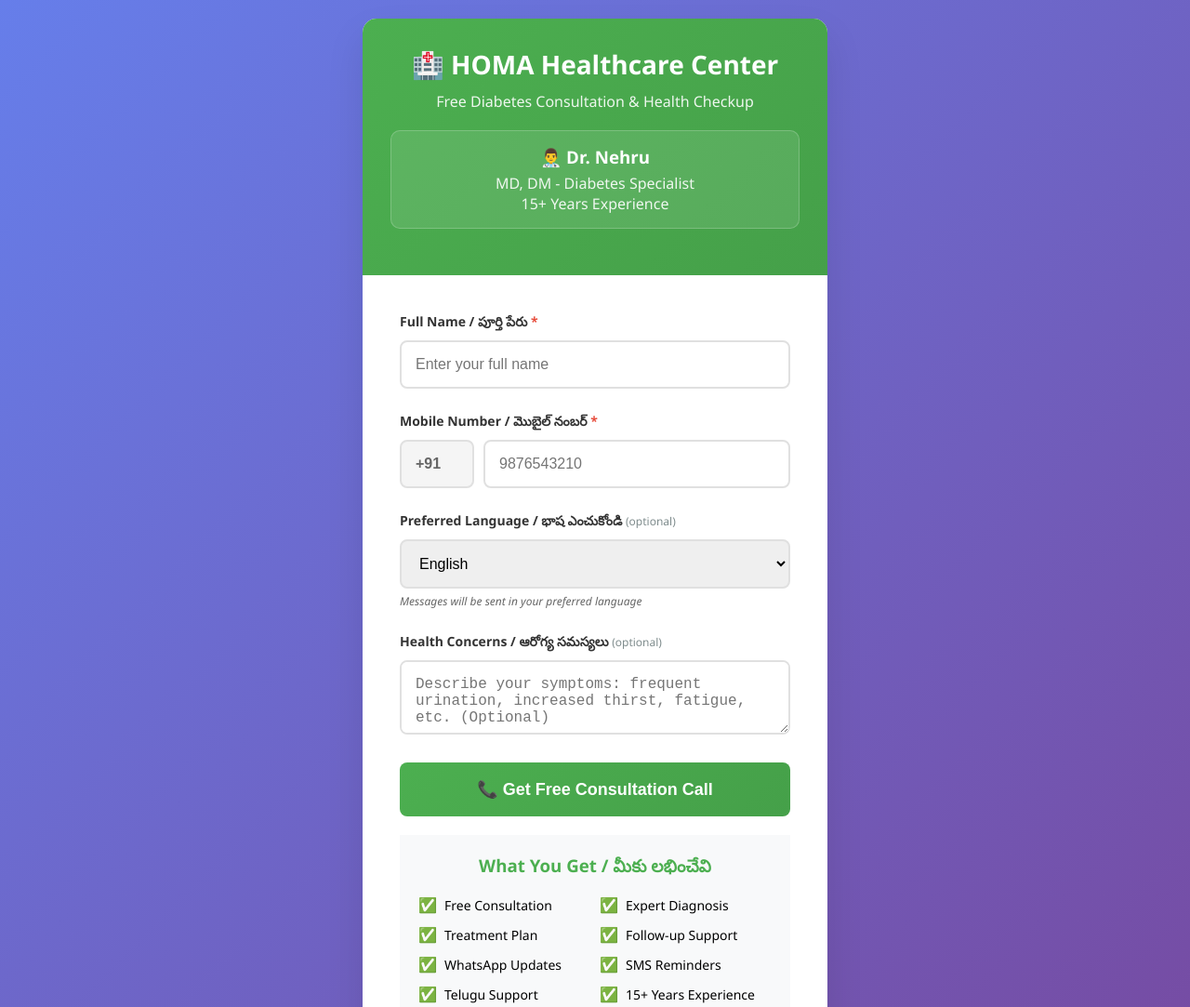
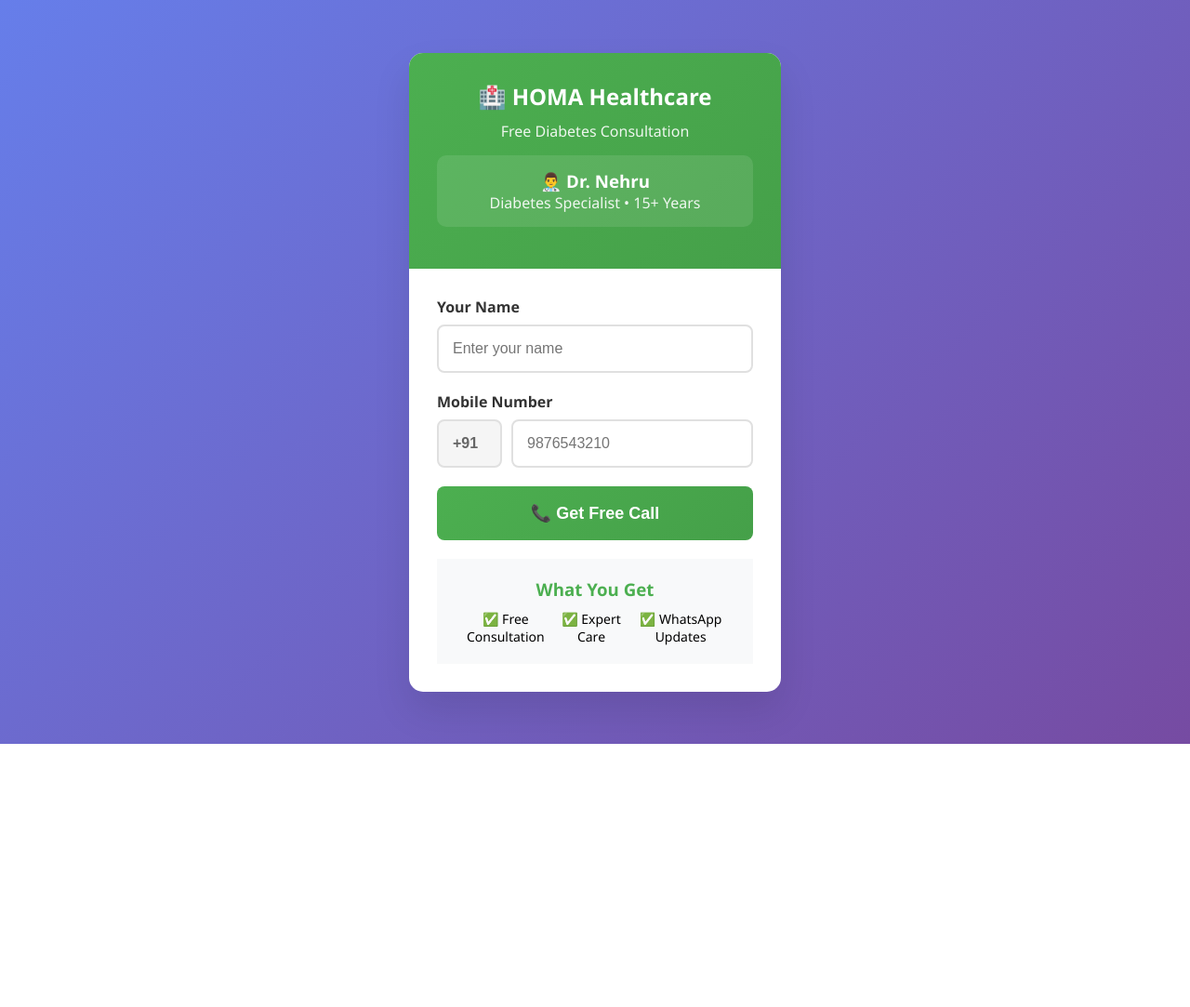
Before and after one commit to muddusurendranehru/fb-lead-sms-telegram-system, a website: page public/index.html in a window 1280 px wide. Shown: the top 1083 px of the page at 93% size. After the commit the page ends 800 px from the top, so only its background shows below. Drawn offline with Linux system fonts and the light colour scheme.

Commit message:
Update index.html

```diff
--- a/public/index.html
+++ b/public/index.html
@@ -3,7 +3,7 @@
 <head>
     <meta charset="UTF-8">
     <meta name="viewport" content="width=device-width, initial-scale=1.0">
-    <title>HOMA Healthcare - Free Diabetes Consultation</title>
+    <title>HOMA Healthcare - Free Consultation</title>
     <style>
         * {
             margin: 0;
@@ -12,7 +12,7 @@
         }
 
         body {
-            font-family: 'Segoe UI', Tahoma, Geneva, Verdana, sans-serif;
+            font-family: 'Segoe UI', sans-serif;
             background: linear-gradient(135deg, #667eea 0%, #764ba2 100%);
             min-height: 100vh;
             display: flex;
@@ -25,7 +25,7 @@
             background: white;
             border-radius: 15px;
             box-shadow: 0 20px 40px rgba(0,0,0,0.1);
-            max-width: 500px;
+            max-width: 400px;
             width: 100%;
             overflow: hidden;
         }
@@ -38,33 +38,27 @@
         }
 
         .header h1 {
-            font-size: 28px;
+            font-size: 24px;
             margin-bottom: 10px;
         }
 
         .header p {
-            font-size: 16px;
             opacity: 0.9;
         }
 
         .doctor-info {
             background: rgba(255,255,255,0.1);
-            margin: 20px 0;
+            margin: 15px 0;
             padding: 15px;
             border-radius: 10px;
-            border: 1px solid rgba(255,255,255,0.2);
-        }
-
-        .doctor-info h3 {
-            margin-bottom: 5px;
         }
 
         .form-container {
-            padding: 40px;
+            padding: 30px;
         }
 
         .form-group {
-            margin-bottom: 25px;
+            margin-bottom: 20px;
         }
 
         label {
@@ -72,20 +66,9 @@
             margin-bottom: 8px;
             font-weight: 600;
             color: #333;
-            font-size: 14px;
         }
 
-        .required {
-            color: #e74c3c;
-        }
-
-        .optional {
-            color: #7f8c8d;
-            font-weight: 400;
-            font-size: 12px;
-        }
-
-        input, select, textarea {
+        input {
             width: 100%;
             padding: 15px;
             border: 2px solid #e0e0e0;
@@ -94,14 +77,9 @@
             transition: border-color 0.3s;
         }
 
-        input:focus, select:focus, textarea:focus {
+        input:focus {
             outline: none;
             border-color: #4CAF50;
-        }
-
-        textarea {
-            resize: vertical;
-            min-height: 80px;
         }
 
         .phone-input {
@@ -110,7 +88,7 @@
         }
 
         .country-code {
-            width: 80px;
+            width: 70px;
             background: #f5f5f5;
             color: #666;
             font-weight: bold;
@@ -119,14 +97,14 @@
         .submit-btn {
             background: linear-gradient(135deg, #4CAF50, #45a049);
             color: white;
-            padding: 18px 40px;
+            padding: 18px;
             border: none;
             border-radius: 8px;
             font-size: 18px;
             font-weight: 600;
             cursor: pointer;
+            width: 100%;
             transition: transform 0.2s;
-            width: 100%;
         }
 
         .submit-btn:hover {
@@ -137,36 +115,6 @@
             background: #ccc;
             cursor: not-allowed;
             transform: none;
-        }
-
-        .features {
-            background: #f8f9fa;
-            padding: 20px;
-            margin-top: 20px;
-        }
-
-        .features h3 {
-            color: #4CAF50;
-            margin-bottom: 15px;
-            text-align: center;
-        }
-
-        .feature-list {
-            display: grid;
-            grid-template-columns: 1fr 1fr;
-            gap: 10px;
-            font-size: 14px;
-        }
-
-        .feature-item {
-            display: flex;
-            align-items: center;
-            gap: 8px;
-        }
-
-        .feature-item::before {
-            content: "✅";
-            font-size: 16px;
         }
 
         .success-message {
@@ -208,11 +156,26 @@
             100% { transform: rotate(360deg); }
         }
 
-        .language-note {
-            font-size: 12px;
-            color: #666;
-            margin-top: 5px;
-            font-style: italic;
+        .features {
+            background: #f8f9fa;
+            padding: 20px;
+            margin-top: 20px;
+            text-align: center;
+        }
+
+        .features h3 {
+            color: #4CAF50;
+            margin-bottom: 10px;
+        }
+
+        .feature-list {
+            display: flex;
+            justify-content: space-around;
+            font-size: 14px;
+        }
+
+        .feature-item::before {
+            content: "✅ ";
         }
 
         @media (max-width: 600px) {
@@ -224,16 +187,13 @@
                 padding: 20px;
             }
 
-            .header h1 {
-                font-size: 24px;
-            }
-
             .form-container {
                 padding: 20px;
             }
 
             .feature-list {
-                grid-template-columns: 1fr;
+                flex-direction: column;
+                gap: 5px;
             }
         }
     </style>
@@ -241,80 +201,56 @@
 <body>
     <div class="container">
         <div class="header">
-            <h1>🏥 HOMA Healthcare Center</h1>
-            <p>Free Diabetes Consultation & Health Checkup</p>
+            <h1>🏥 HOMA Healthcare</h1>
+            <p>Free Diabetes Consultation</p>
             <div class="doctor-info">
                 <h3>👨‍⚕️ Dr. Nehru</h3>
-                <p>MD, DM - Diabetes Specialist</p>
-                <p>15+ Years Experience</p>
+                <p>Diabetes Specialist • 15+ Years</p>
             </div>
         </div>
 
         <div class="form-container">
             <div class="success-message" id="successMessage">
-                <h3>✅ Registration Successful!</h3>
-                <p>Dr. Nehru will call you within 30 minutes. Please keep your phone nearby.</p>
-                <p><strong>You will receive SMS and WhatsApp confirmation shortly.</strong></p>
+                <h3>✅ Success!</h3>
+                <p>Dr. Nehru will call you within 30 minutes.</p>
+                <p><strong>Check your SMS and WhatsApp!</strong></p>
             </div>
 
             <div class="error-message" id="errorMessage">
-                <h3>❌ Registration Failed</h3>
-                <p id="errorText">Please try again or call us directly.</p>
+                <h3>❌ Error</h3>
+                <p id="errorText">Please try again.</p>
             </div>
 
             <div class="loading" id="loading">
                 <div class="spinner"></div>
-                <p>Registering your consultation...</p>
+                <p>Registering...</p>
             </div>
 
             <form id="patientForm">
-                <!-- REQUIRED FIELDS -->
                 <div class="form-group">
-                    <label for="name">Full Name / పూర్తి పేరు <span class="required">*</span></label>
-                    <input type="text" id="name" name="name" required placeholder="Enter your full name">
+                    <label for="name">Your Name</label>
+                    <input type="text" id="name" name="name" required placeholder="Enter your name">
                 </div>
 
                 <div class="form-group">
-                    <label for="phone">Mobile Number / మొబైల్ నంబర్ <span class="required">*</span></label>
+                    <label for="phone">Mobile Number</label>
                     <div class="phone-input">
                         <input type="text" class="country-code" value="+91" readonly>
-                        <input type="tel" id="phone" name="phone" required placeholder="9876543210" maxlength="10" pattern="[0-9]{10}">
+                        <input type="tel" id="phone" name="phone" required placeholder="9876543210" maxlength="10">
                     </div>
                 </div>
 
-                <!-- OPTIONAL FIELDS -->
-                <div class="form-group">
-                    <label for="preferredLanguage">Preferred Language / భాష ఎంచుకోండి <span class="optional">(optional)</span></label>
-                    <select id="preferredLanguage" name="preferredLanguage">
-                        <option value="english">English</option>
-                        <option value="telugu">తెలుగు (Telugu)</option>
-                    </select>
-                    <div class="language-note">
-                        Messages will be sent in your preferred language
-                    </div>
-                </div>
-
-                <div class="form-group">
-                    <label for="symptoms">Health Concerns / ఆరోగ్య సమస్యలు <span class="optional">(optional)</span></label>
-                    <textarea id="symptoms" name="symptoms" placeholder="Describe your symptoms: frequent urination, increased thirst, fatigue, etc. (Optional)"></textarea>
-                </div>
-
                 <button type="submit" class="submit-btn" id="submitBtn">
-                    📞 Get Free Consultation Call
+                    📞 Get Free Call
                 </button>
             </form>
 
             <div class="features">
-                <h3>What You Get / మీకు లభించేవి</h3>
+                <h3>What You Get</h3>
                 <div class="feature-list">
                     <div class="feature-item">Free Consultation</div>
-                    <div class="feature-item">Expert Diagnosis</div>
-                    <div class="feature-item">Treatment Plan</div>
-                    <div class="feature-item">Follow-up Support</div>
+                    <div class="feature-item">Expert Care</div>
                     <div class="feature-item">WhatsApp Updates</div>
-                    <div class="feature-item">SMS Reminders</div>
-                    <div class="feature-item">Telugu Support</div>
-                    <div class="feature-item">15+ Years Experience</div>
                 </div>
             </div>
         </div>
@@ -329,7 +265,7 @@
             const successMessage = document.getElementById('successMessage');
             const errorMessage = document.getElementById('errorMessage');
 
-            // Hide previous messages
+            // Hide messages
             successMessage.style.display = 'none';
             errorMessage.style.display = 'none';
 
@@ -337,15 +273,15 @@
             loading.style.display = 'block';
             submitBtn.disabled = true;
 
-            // Get form data
+            // Get data
             const formData = new FormData(e.target);
             const data = Object.fromEntries(formData);
 
-            // Validate phone number
+            // Validate phone
             if (data.phone.length !== 10 || !/^\d{10}$/.test(data.phone)) {
                 loading.style.display = 'none';
                 errorMessage.style.display = 'block';
-                document.getElementById('errorText').textContent = 'Please enter a valid 10-digit mobile number';
+                document.getElementById('errorText').textContent = 'Enter valid 10-digit mobile number';
                 submitBtn.disabled = false;
                 return;
             }
@@ -354,7 +290,7 @@
             if (!data.name || data.name.trim().length < 2) {
                 loading.style.display = 'none';
                 errorMessage.style.display = 'block';
-                document.getElementById('errorText').textContent = 'Please enter your full name';
+                document.getElementById('errorText').textContent = 'Enter your name';
                 submitBtn.disabled = false;
                 return;
             }
@@ -362,9 +298,7 @@
             try {
                 const response = await fetch('/api/register-patient', {
                     method: 'POST',
-                    headers: {
-                        'Content-Type': 'application/json',
-                    },
+                    headers: { 'Content-Type': 'application/json' },
                     body: JSON.stringify(data)
                 });
 
@@ -375,57 +309,38 @@
                 if (result.success) {
                     successMessage.style.display = 'block';
                     e.target.reset();
-
-                    // Reset to default language
-                    document.getElementById('preferredLanguage').value = 'english';
-
-                    // Scroll to success message
                     successMessage.scrollIntoView({ behavior: 'smooth' });
 
-                    // Update success message based on communication status
-                    if (result.communicationStatus.whatsapp === 'sent') {
+                    // Update message based on what was sent
+                    if (result.whatsapp && result.sms) {
                         successMessage.innerHTML = `
-                            <h3>✅ Registration Successful!</h3>
-                            <p>Dr. Nehru will call you within 30 minutes. Please keep your phone nearby.</p>
-                            <p><strong>✅ SMS Sent</strong> | <strong>✅ WhatsApp Sent</strong></p>
-                            <p>You'll receive a professional WhatsApp message with appointment details!</p>
+                            <h3>✅ Success!</h3>
+                            <p>Dr. Nehru will call you within 30 minutes.</p>
+                            <p><strong>✅ SMS Sent ✅ WhatsApp Sent</strong></p>
                         `;
-                    } else {
+                    } else if (result.sms) {
                         successMessage.innerHTML = `
-                            <h3>✅ Registration Successful!</h3>
-                            <p>Dr. Nehru will call you within 30 minutes. Please keep your phone nearby.</p>
-                            <p><strong>✅ SMS Sent</strong> | <strong>⚠️ WhatsApp Backup</strong></p>
-                            <p>You'll receive SMS confirmation shortly!</p>
+                            <h3>✅ Success!</h3>
+                            <p>Dr. Nehru will call you within 30 minutes.</p>
+                            <p><strong>✅ SMS Sent</strong></p>
                         `;
                     }
                 } else {
                     errorMessage.style.display = 'block';
-                    document.getElementById('errorText').textContent = result.error || 'Registration failed. Please try again.';
+                    document.getElementById('errorText').textContent = result.error || 'Registration failed';
                 }
             } catch (error) {
                 loading.style.display = 'none';
                 errorMessage.style.display = 'block';
-                document.getElementById('errorText').textContent = 'Network error. Please check your connection and try again.';
-                console.error('Error:', error);
+                document.getElementById('errorText').textContent = 'Network error. Try again.';
             }
 
             submitBtn.disabled = false;
         });
 
-        // Phone number formatting
+        // Phone validation
         document.getElementById('phone').addEventListener('input', function(e) {
-            // Remove non-digits
             e.target.value = e.target.value.replace(/\D/g, '');
-        });
-
-        // Name validation
-        document.getElementById('name').addEventListener('input', function(e) {
-            const name = e.target.value.trim();
-            if (name.length < 2) {
-                e.target.setCustomValidity('Name must be at least 2 characters');
-            } else {
-                e.target.setCustomValidity('');
-            }
         });
     </script>
 </body>
```
